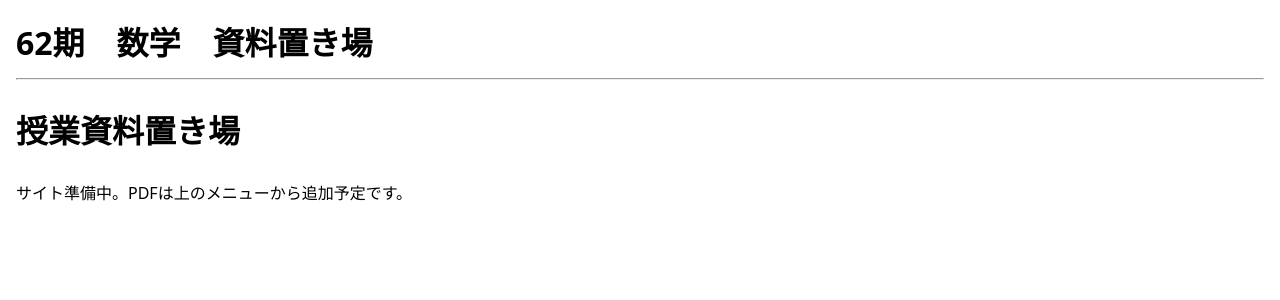
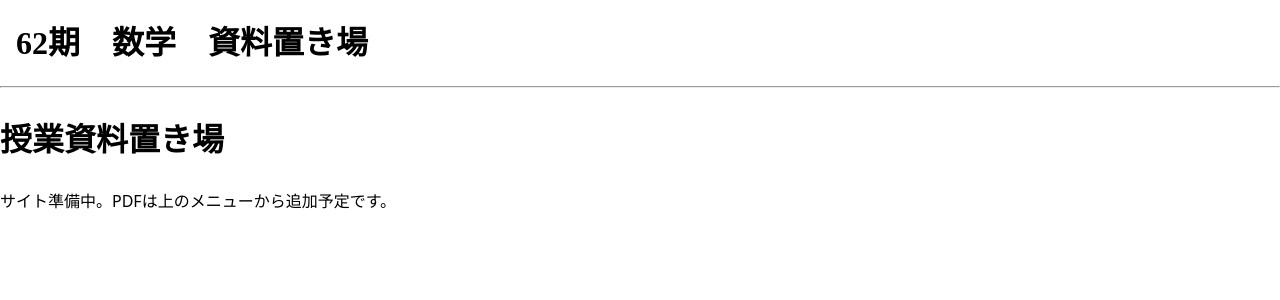
Before and after one commit to mathtkd/mathtkd.github.io, a Jekyll site: the page built from index.md, in a window 1280 px wide. Shown: the top 300 px of the page. Built offline with Jekyll 4.4.1, drawn with Linux system fonts in a browser that asks for light colours.

Commit message:
Update default.html

```diff
--- a/_layouts/default.html
+++ b/_layouts/default.html
@@ -6,9 +6,9 @@
   <title>{{ page.title }} - {{ site.title }}</title>
   <script src="https://cdn.jsdelivr.net/npm/mathjax@3/es5/tex-mml-chtml.js"></script>
   <style>
-    body { margin: 1rem; font-family: system-ui, -apple-system, "Segoe UI", Roboto, "Noto Sans JP", sans-serif; line-height: 1.7; }
+    body { margin: 0; font-family: system-ui, -apple-system, "Segoe UI", Roboto, "Noto Sans JP", serif; line-height: 1.7; }
     header { margin-bottom: 1.5rem; }
-    header h1 { margin: 0; font-size: 2rem; }
+    header h1 { margin: 1rem; font-size: 2rem; font-family:serif}
     header h1 a { text-decoration: none; color:black }
     main { max-width: 900px; }
   </style>
```
